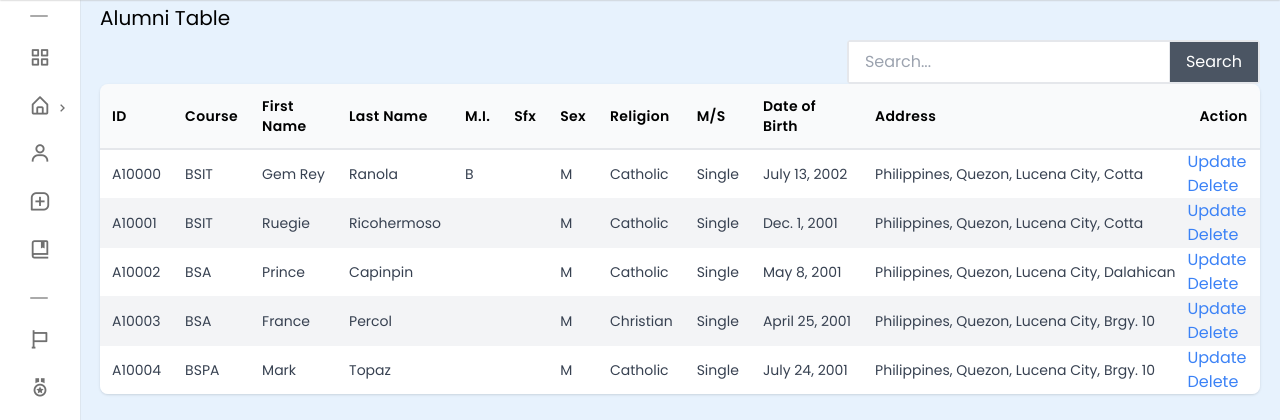
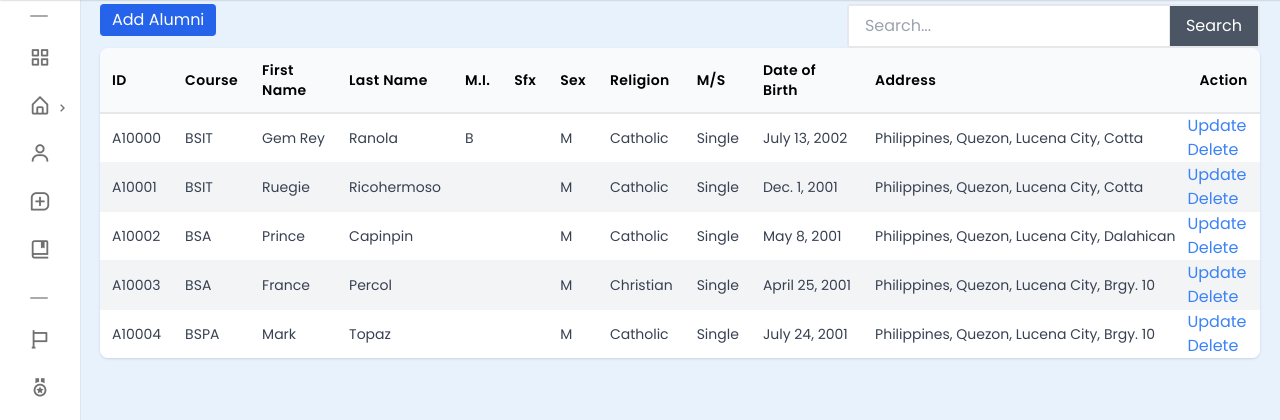
Before and after one commit to gemrey13/Capstone_Alumni, a Django app: page /alumni/ in a window 1280 px wide. Shown: the part 66-486 px from the top of the page. Run offline with Django 4.2, Linux system fonts and the light colour scheme; a user stored in the database is signed in; data comes from the database, SQL or seed files in the repository; some libraries are stand-ins or nearby versions.

Commit message:
Add alumni Modal

```diff
--- a/DAOIS/AlumniManagement/templates/AlumniManagement/alumni.html
+++ b/DAOIS/AlumniManagement/templates/AlumniManagement/alumni.html
@@ -6,7 +6,35 @@
 
 
 <div class="main">
-	<h1 class="text-sm md:text-xl mb-2">Alumni Table</h1>
+
+
+	<div class="modal h-screen w-full fixed left-0 top-0 flex justify-center items-center bg-black bg-opacity-50 hidden">
+		<div class="bg-white rounder shadow-lg w-1/3">
+			<div class="border-b px-4 py-2 flex justify-between items-center">
+				<h3 class="font-semibold text-lg">Modal header</h3>
+				<button class="text-black closeModal">&cross;</button>
+			</div>
+			<div class="p-3">
+				Lorem ipsum dolor sit amet, consectetur adipisicing elit, sed do eiusmod
+				tempor incididunt ut labore et dolore magna aliqua. Ut enim ad minim veniam,
+				quis nostrud exercitation ullamco laboris nisi ut aliquip ex ea commodo
+				consequat. Duis aute irure dolor in reprehenderit in voluptate velit esse
+				cillum dolore eu fugiat nulla pariatur. Excepteur sint occaecat cupidatat non
+				proident, sunt in culpa qui officia deserunt mollit anim id est laborum.
+			</div>
+			<div class="flex justify-end items-center w-100 border-t p-3">
+				<button class="bg-red-600 hover:bg-red-700 px-3 py-1 rounded text-white mr-1 closeModal">Cancel</button>
+				<button class="bg-blue-600 hover:bg-blue-700 px-3 py-1 rounded text-white">Submit</button>
+
+			</div>
+		</div>
+	</div>
+
+	<div class="flex justify-between">
+		<div>
+			<button class="showModal bg-blue-600 hover:bg-blue-700 px-3 py-1 rounded text-white">Add Alumni</button>
+		</div>
+		<div>
 			<form action="" class="relative mx-auto" id="search-form">
 				<div class="flex items-center justify-end">
 				    <div class="flex border-2 border-gray-200 rounded">
@@ -17,7 +45,8 @@
 				    </div>
 				</div>
 			</form>
-
+		</div>
+	</div>
 	<div class="overflow-auto rounded-lg shadow hidden md:block" id="table-container">
 		<table class="w-full">
 		<thead class="bg-gray-50 border-b-2 border-gray-200">
@@ -82,6 +111,26 @@
 </div>
 
 <script>
+	const modal = document.querySelector('.modal');
+	const showModal = document.querySelector('.showModal');
+	const closeModal = document.querySelectorAll('.closeModal');
+
+	showModal.addEventListener('click', function (){
+		modal.classList.remove('hidden')
+	});
+
+	closeModal.forEach(close => {
+		close.addEventListener('click', function (){
+			modal.classList.add('hidden')
+		});
+	})
+
+	closeModal.addEventListener('click', function (){
+		modal.classList.add('hidden')
+	});
+</script>
+
+<script>
 	$(document).ready(function() {
     $('#search-form').submit(function(event) {
         event.preventDefault();
```
Lines whose indentation alone changed are shown as unchanged.
